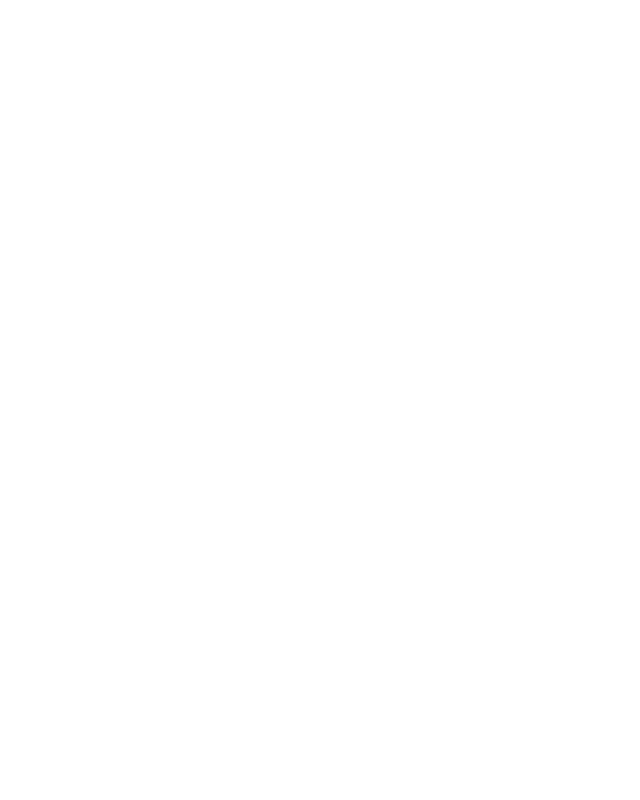
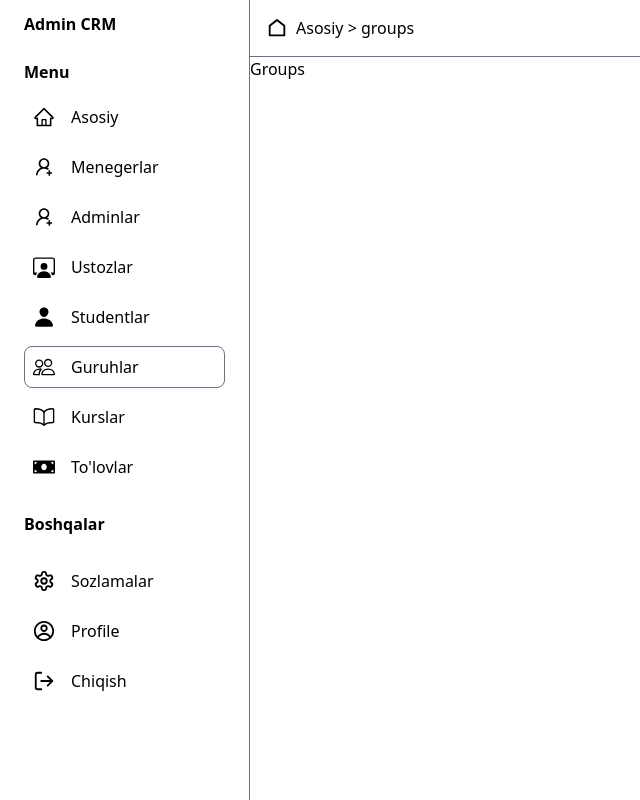
Before and after one commit to Furqatovm/6-month-react-exam, a React (Vite) app: page /groups in a window 1280 px wide. Before the commit this address had no page. Shown: the whole page, without its empty margins (0-640 px from the left). Built offline with nearby package versions, Linux system fonts and the light colour scheme.

Commit message:
sidebar is ready

```diff
--- a/package.json
+++ b/package.json
@@ -15,6 +15,7 @@
     "axios": "^1.13.2",
     "react": "^19.2.0",
     "react-dom": "^19.2.0",
+    "react-icons": "^5.5.0",
     "react-router-dom": "^7.11.0",
     "tailwindcss": "^4.1.18"
   },
--- a/src/App.jsx
+++ b/src/App.jsx
@@ -4,6 +4,13 @@
 import Managers from './components/home'
 import Admins from './components/admins'
 import Teachers from './components/teachers'
+import Students from './components/students'
+import Groups from './components/groups'
+import Courses from './components/kurslar'
+import Payment from './components/payment'
+import Settings from './components/setting'
+import Profile from './components/profile'
+import Logout from './components/logout'
 const App = () => {
   return (
     <Routes>
@@ -11,6 +18,13 @@
       <Route path='/managers' element={<Managers />} />
       <Route path='/admins' element ={<Admins />} />
       <Route path='/teachers' element={<Teachers />} />
+      <Route path='/students' element={<Students />} />
+      <Route path='/groups' element={<Groups />} />
+      <Route path='/courses' element={<Courses />} />
+      <Route path='/payment' element={<Payment />} />
+      <Route path='/settings' element={<Settings />} />
+      <Route path='/profile' element={<Profile />} />
+      <Route path='/log-out' element={<Logout />} />
       </Route>
     </Routes>
   )
--- /dev/null
+++ b/src/components/groups.jsx
@@ -0,0 +1,9 @@
+import React from 'react'
+
+const Groups = () => {
+  return (
+    <div>Groups</div>
+  )
+}
+
+export default Groups
--- /dev/null
+++ b/src/components/kurslar.jsx
@@ -0,0 +1,9 @@
+import React from 'react'
+
+const Courses = () => {
+  return (
+    <div>Courses</div>
+  )
+}
+
+export default Courses
--- a/src/components/layout.jsx
+++ b/src/components/layout.jsx
@@ -1,16 +1,22 @@
 import React from 'react'
 import { Outlet } from 'react-router-dom'
 import Sidebar from './sidebar/sidebar'
+import Header from './top'
 
 const Layout = () => {
   return (
     <div className='flex'>
-        <div className='w-62.5 h-screen border-r border-gray-300 fixed'>
+        <div className='w-62.5 h-screen border-r border-gray-500 fixed'>
         <Sidebar />
         </div>
-        <div className='flex-1 ml-62.5 p-6'>
+       <div className='flex-1 ml-62.5'>
+        <div className=' py-2 px-4 border-b border-gray-500'>
+          <Header />
+        </div>
+       <div>
         <Outlet  />
         </div>
+       </div>
     </div>
   )
 }
--- /dev/null
+++ b/src/components/logout.jsx
@@ -0,0 +1,9 @@
+import React from 'react'
+
+const Logout = () => {
+  return (
+    <div>Logout</div>
+  )
+}
+
+export default Logout
--- /dev/null
+++ b/src/components/payment.jsx
@@ -0,0 +1,9 @@
+import React from 'react'
+
+const Payment = () => {
+  return (
+    <div>Payment</div>
+  )
+}
+
+export default Payment
--- /dev/null
+++ b/src/components/profile.jsx
@@ -0,0 +1,9 @@
+import React from 'react'
+
+const Profile = () => {
+  return (
+    <div>Profile</div>
+  )
+}
+
+export default Profile
--- /dev/null
+++ b/src/components/setting.jsx
@@ -0,0 +1,9 @@
+import React from 'react'
+
+const Settings = () => {
+  return (
+    <div>Settings</div>
+  )
+}
+
+export default Settings
--- a/src/components/sidebar/sidebar.jsx
+++ b/src/components/sidebar/sidebar.jsx
@@ -1,35 +1,73 @@
 import React from 'react'
 import { AiOutlineHome,AiOutlineUserAdd  } from "react-icons/ai";
+import { BsPersonWorkspace } from "react-icons/bs";
+import { IoPerson } from "react-icons/io5";
+import { Link, NavLink } from 'react-router-dom'
+import { IoBookOutline } from "react-icons/io5";;
+import { BsPeople } from "react-icons/bs";
+import { FaMoneyBill } from "react-icons/fa";
+import { LuSettings } from "react-icons/lu";
+import { CgProfile } from "react-icons/cg";
+import { LuLogOut } from "react-icons/lu";
 
-import { Link, NavLink } from 'react-router-dom';
 
 
 
 const Sidebar = () => {
   return (
-    <div className='px-6'>
+    <div className='px-6 py-3'>
         <h1 className='text-[oklch(.216 .006 56.043)] mb-6 font-bold'>Admin CRM</h1>
         <h2 className='text-[oklch(.216 .006 56.043)] my-3 font-semibold'>Menu</h2>
         <div className='flex flex-col gap-2'>
-            <NavLink to="/" end  className={({isActive}) =>{return `py-2 px-2 hover:border-gray-500 border flex gap-6 items-center rounded-lg ${isActive ? "border-gray-500":"border-transparent"}`}}>
-                <AiOutlineHome className='text-[oklch(.216 .006 56.043)] text-[18px]' />
+            <NavLink to="/" end  className={({isActive}) =>{return `py-2 px-2 hover:border-gray-500 border flex gap-4 items-center rounded-lg ${isActive ? "border-gray-500":"border-transparent"}`}}>
+                <AiOutlineHome className='text-[oklch(.216 .006 56.043)] text-[22px]' />
                 <span className='text-[oklch(.216 .006 56.043)]'>Asosiy</span>
             </NavLink>
-            <NavLink to={"/managers"}  className={({isActive}) =>{return `py-2 px-2 hover:border-gray-500 border flex gap-6 items-center rounded-lg ${isActive ? "border-gray-500":"border-transparent"}`}}>
-                <AiOutlineUserAdd className='text-[oklch(.216 .006 56.043)] text-[18px]' />
+            <NavLink to={"/managers"}  className={({isActive}) =>{return `py-2 px-2 hover:border-gray-500 border flex gap-4 items-center rounded-lg ${isActive ? "border-gray-500":"border-transparent"}`}}>
+                <AiOutlineUserAdd className='text-[oklch(.216 .006 56.043)] text-[22px]' />
                 <span className='text-[oklch(.216 .006 56.043)]'>Menegerlar</span>
             </NavLink>
 
-            <NavLink to={"/admins"}  className={({isActive}) =>{return `py-2 px-2 hover:border-gray-500 border flex gap-6 items-center rounded-lg ${isActive ? "border-gray-500":"border-transparent"}`}}>
-                <AiOutlineUserAdd className='text-[oklch(.216 .006 56.043)] text-[18px]' />
+            <NavLink to={"/admins"}  className={({isActive}) =>{return `py-2 px-2 hover:border-gray-500 border flex gap-4 items-center rounded-lg ${isActive ? "border-gray-500":"border-transparent"}`}}>
+                <AiOutlineUserAdd className='text-[oklch(.216 .006 56.043)] text-[22px]' />
                 <span className='text-[oklch(.216 .006 56.043)]'>Adminlar</span>
             </NavLink>
 
-            <NavLink to={"/teachers"}  className={({isActive}) =>{return `py-2 px-2 hover:border-gray-500 border flex gap-6 items-center rounded-lg ${isActive ? "border-gray-500":"border-transparent"}`}}>
-                <AiOutlineUserAdd className='text-[oklch(.216 .006 56.043)] text-[18px]' />
-                <span className='text-[oklch(.216 .006 56.043)]'>Adminlar</span>
+            <NavLink to={"/teachers"}  className={({isActive}) =>{return `py-2 px-2 hover:border-gray-500 border flex gap-4 items-center rounded-lg ${isActive ? "border-gray-500":"border-transparent"}`}}>
+                <BsPersonWorkspace className='text-[oklch(.216 .006 56.043)] text-[22px]' />
+                <span className='text-[oklch(.216 .006 56.043)]'>Ustozlar</span>
             </NavLink>
-
+            <NavLink to={"/students"}  className={({isActive}) =>{return `py-2 px-2 hover:border-gray-500 border flex gap-4 items-center rounded-lg ${isActive ? "border-gray-500":"border-transparent"}`}}>
+                <IoPerson  className='text-[oklch(.216 .006 56.043)] text-[22px]' />
+                <span className='text-[oklch(.216 .006 56.043)]'>Studentlar</span>
+            </NavLink>
+            <NavLink to={"/groups"}  className={({isActive}) =>{return `py-2 px-2 hover:border-gray-500 border flex gap-4 items-center rounded-lg ${isActive ? "border-gray-500":"border-transparent"}`}}>
+                <BsPeople  className='text-[oklch(.216 .006 56.043)] text-[22px]' />
+                <span className='text-[oklch(.216 .006 56.043)]'>Guruhlar</span>
+            </NavLink>
+            <NavLink to={"/courses"}  className={({isActive}) =>{return `py-2 px-2 hover:border-gray-500 border flex gap-4 items-center rounded-lg ${isActive ? "border-gray-500":"border-transparent"}`}}>
+                <IoBookOutline  className='text-[oklch(.216 .006 56.043)] text-[22px]' />
+                <span className='text-[oklch(.216 .006 56.043)]'>Kurslar</span>
+            </NavLink>
+            <NavLink to={"/payment"}  className={({isActive}) =>{return `py-2 px-2 hover:border-gray-500 border flex gap-4 items-center rounded-lg ${isActive ? "border-gray-500":"border-transparent"}`}}>
+                <FaMoneyBill  className='text-[oklch(.216 .006 56.043)] text-[22px]' />
+                <span className='text-[oklch(.216 .006 56.043)]'>To'lovlar</span>
+            </NavLink>
+        </div>
+    <h2 className='font-semibold py-6'>Boshqalar</h2>
+        <div className='flex flex-col gap-2'>
+        <NavLink to={"/settings"}  className={({isActive}) =>{return `py-2 px-2 hover:border-gray-500 border flex gap-4 items-center rounded-lg ${isActive ? "border-gray-500":"border-transparent"}`}}>
+                <LuSettings  className='text-[oklch(.216 .006 56.043)] text-[22px]' />
+                <span className='text-[oklch(.216 .006 56.043)]'>Sozlamalar</span>
+            </NavLink>
+            <NavLink to={"/profile"}  className={({isActive}) =>{return `py-2 px-2 hover:border-gray-500 border flex gap-4 items-center rounded-lg ${isActive ? "border-gray-500":"border-transparent"}`}}>
+                <CgProfile  className='text-[oklch(.216 .006 56.043)] text-[22px]' />
+                <span className='text-[oklch(.216 .006 56.043)]'>Profile</span>
+            </NavLink>
+            <NavLink to={"/log-out"}  className={({isActive}) =>{return `py-2 px-2 hover:border-gray-500 border flex gap-4 items-center rounded-lg ${isActive ? "border-gray-500":"border-transparent"}`}}>
+                <LuLogOut  className='text-[oklch(.216 .006 56.043)] text-[22px]' />
+                <span className='text-[oklch(.216 .006 56.043)]'>Chiqish</span>
+            </NavLink>
         </div>
     </div>
   )
--- /dev/null
+++ b/src/components/students.jsx
@@ -0,0 +1,9 @@
+import React from 'react'
+
+const Students = () => {
+  return (
+    <div>Students</div>
+  )
+}
+
+export default Students
--- /dev/null
+++ b/src/components/top.jsx
@@ -0,0 +1,23 @@
+import React from 'react'
+import { RiHomeLine } from "react-icons/ri";
+import { useLocation } from 'react-router-dom';
+
+const Header = () => {
+    const location =useLocation();
+    const path =location.pathname.split('/')[1]
+  return (
+    <div className='py-2'>
+        <div className='flex gap-2 items-center'>
+            <RiHomeLine className='text-[22px]' />
+            <span>{
+                path ? `Asosiy > ${path}`: "Asosiy"
+                }</span>
+        </div>
+        <div>
+
+        </div>
+    </div>
+  )
+}
+
+export default Header
```
Also changed, not shown: 1 other file (tests, documents, lock files or other folders).
